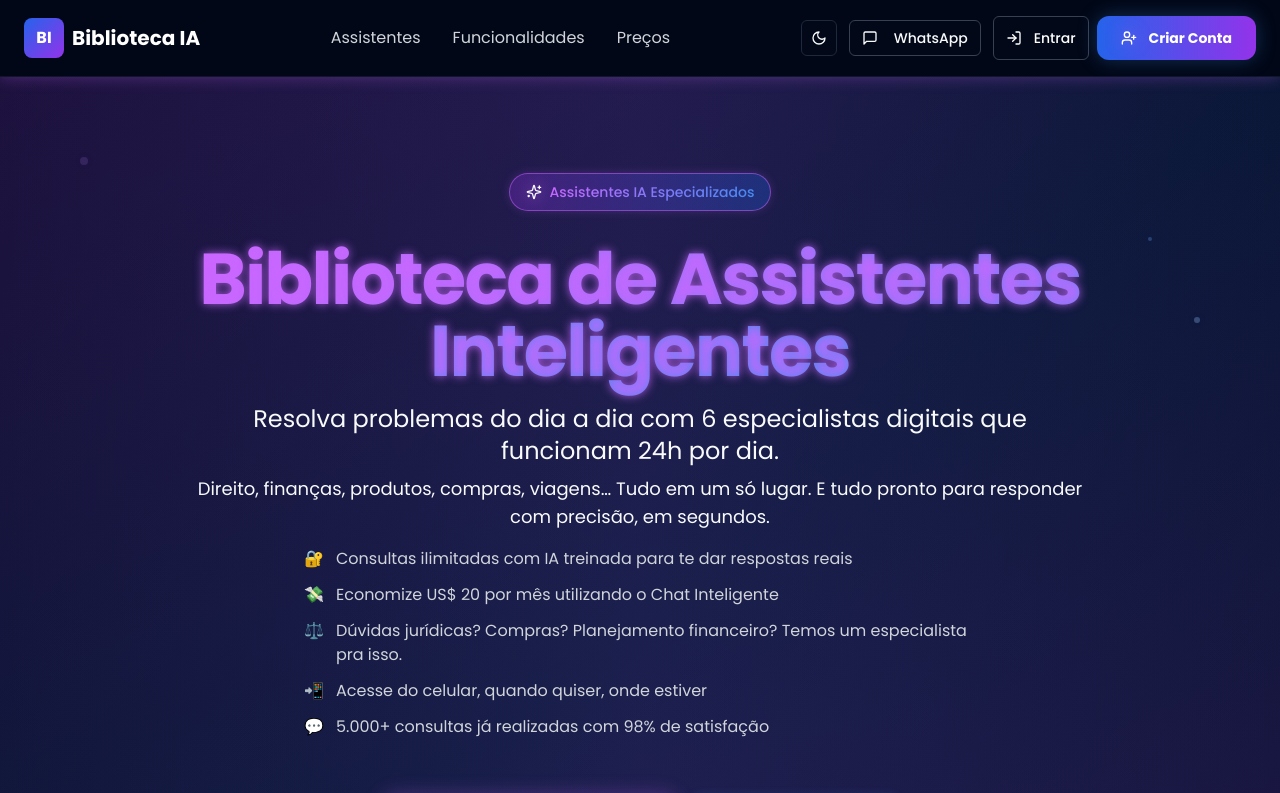
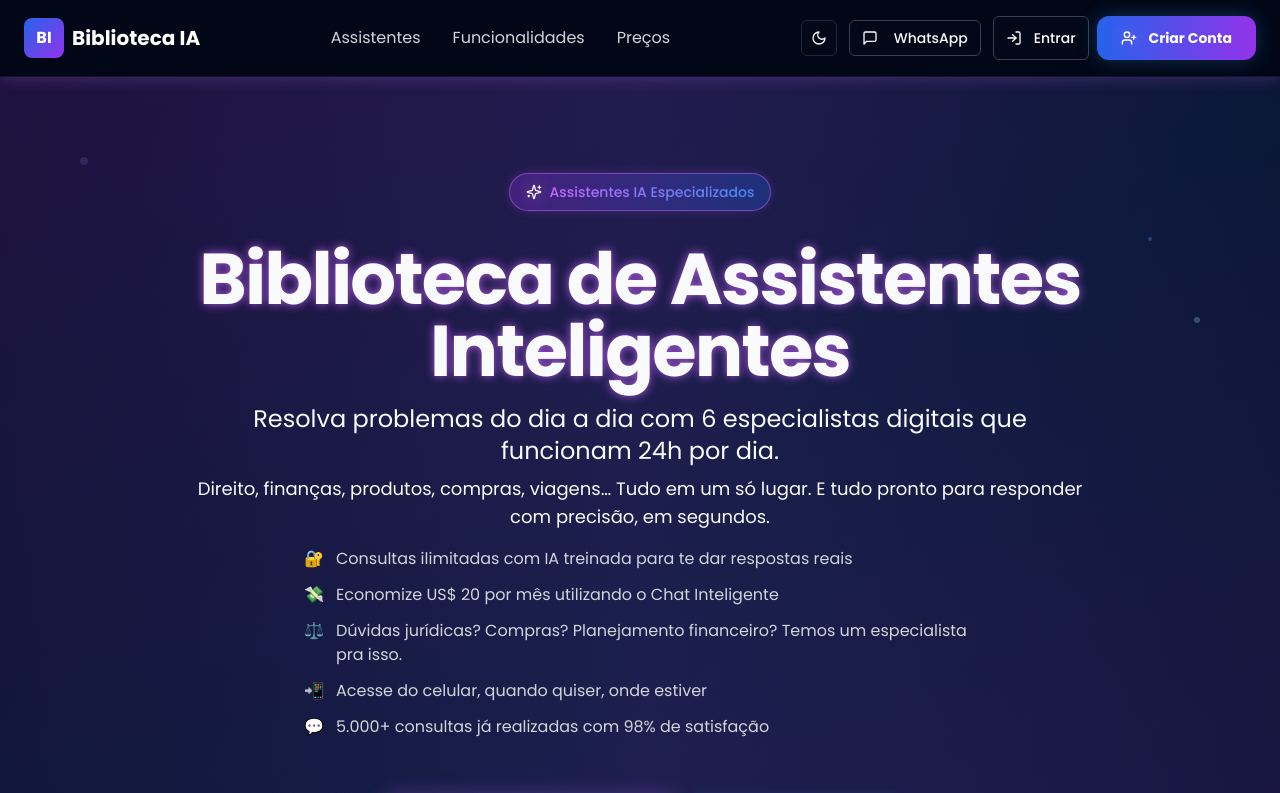
Before and after one commit to somosconsumidores/assistente-inteligente-pro, a React (Vite) app: page / in a window 1280 px wide. Shown: the top 793 px of the page. Built offline with nearby package versions, Linux system fonts and the light colour scheme.

Commit message:
Fix: Change font color to white
Change the font color to white while maintaining the existing style.

```diff
--- a/src/components/Hero.tsx
+++ b/src/components/Hero.tsx
@@ -33,7 +33,7 @@ const Hero = () => {
           {/* Main Heading */}
           <div className="space-y-4">
             <h1 className="text-3xl sm:text-4xl md:text-5xl lg:text-6xl xl:text-7xl font-bold leading-tight text-neon">
-              <span className="text-gradient-neon">
+              <span className="text-soft-white">
                 Biblioteca de Assistentes Inteligentes
               </span>
             </h1>
```
